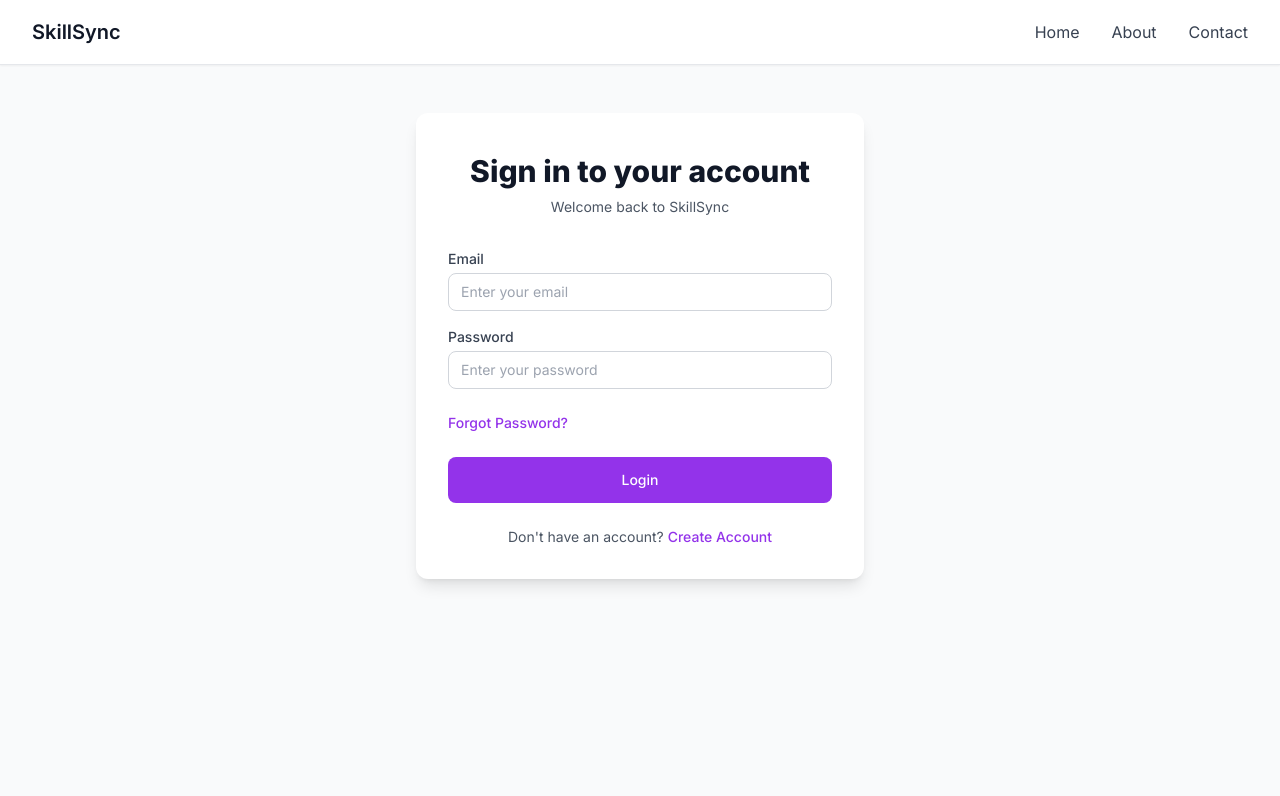
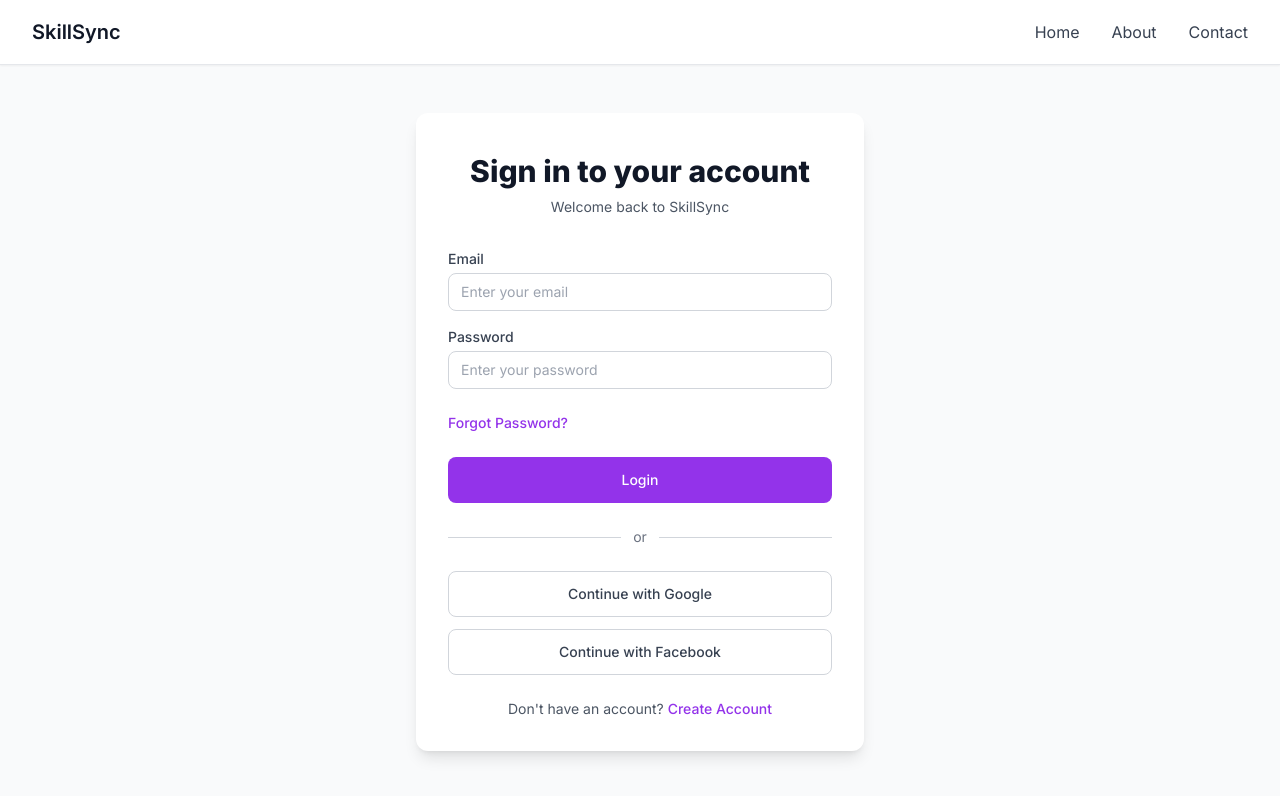
Before and after one commit to MentoNest/skillsync_frontend, a Next.js app: page /login in a window 1280 px wide. Shown: the top 796 px of the page. Built offline with nearby package versions, Linux system fonts and the light colour scheme.

Commit message:
Google btn and Facebook btn set

```diff
--- a/app/(public)/login-form.tsx
+++ b/app/(public)/login-form.tsx
@@ -134,6 +134,27 @@ export default function LoginForm() {
              </button>
            </div>
 
+           <div className="flex items-center my-6">
+             <div className="w-1/2 border-t border-gray-300"></div>
+             <div className="px-3 text-sm text-gray-500">or</div>
+             <div className="w-1/2 border-t border-gray-300"></div>
+           </div>
+
+           <div className="space-y-3">
+             <button
+               type="button"
+               className="group relative w-full flex justify-center items-center px-4 py-3 border border-gray-300 rounded-lg text-sm font-medium text-gray-700 bg-white hover:bg-gray-50 focus:outline-none focus:ring-2 focus:ring-offset-2 focus:ring-purple-500 transition-colors duration-200"
+             >
+               Continue with Google
+             </button>
+             <button
+               type="button"
+               className="group relative w-full flex justify-center items-center px-4 py-3 border border-gray-300 rounded-lg text-sm font-medium text-gray-700 bg-white hover:bg-gray-50 focus:outline-none focus:ring-2 focus:ring-offset-2 focus:ring-purple-500 transition-colors duration-200"
+             >
+               Continue with Facebook
+             </button>
+           </div>
+
            <div className="text-center">
              <p className="text-sm text-gray-600">
                Don't have an account?{' '}
--- a/app/(public)/registration-form.tsx
+++ b/app/(public)/registration-form.tsx
@@ -185,6 +185,28 @@ export default function RegistrationForm() {
                Create Account
              </button>
            </div>
+
+           <div className="flex items-center my-6">
+             <div className="w-1/2 border-t border-gray-300"></div>
+             <div className="px-3 text-sm text-gray-500">or</div>
+             <div className="w-1/2 border-t border-gray-300"></div>
+           </div>
+
+           <div className="space-y-3">
+             <button
+               type="button"
+               className="group relative w-full flex justify-center items-center px-4 py-3 border border-gray-300 rounded-lg text-sm font-medium text-gray-700 bg-white hover:bg-gray-50 focus:outline-none focus:ring-2 focus:ring-offset-2 focus:ring-purple-500 transition-colors duration-200"
+             >
+               Continue with Google
+             </button>
+             <button
+               type="button"
+               className="group relative w-full flex justify-center items-center px-4 py-3 border border-gray-300 rounded-lg text-sm font-medium text-gray-700 bg-white hover:bg-gray-50 focus:outline-none focus:ring-2 focus:ring-offset-2 focus:ring-purple-500 transition-colors duration-200"
+             >
+               Continue with Facebook
+             </button>
+           </div>
+
          </form>
        </div>
      </div>
```
Also changed, not shown: 1 other file (tests, documents, lock files or other folders). Lines whose indentation alone changed are shown as unchanged.
